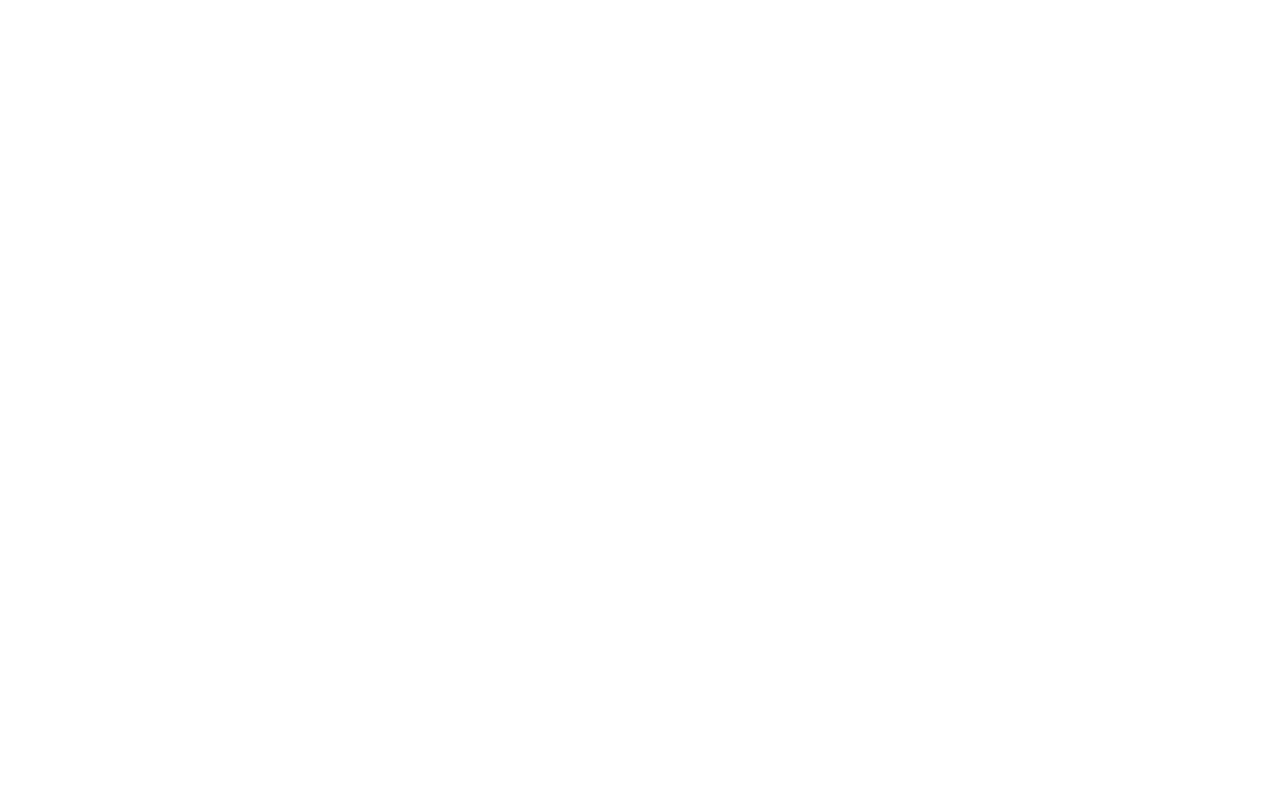
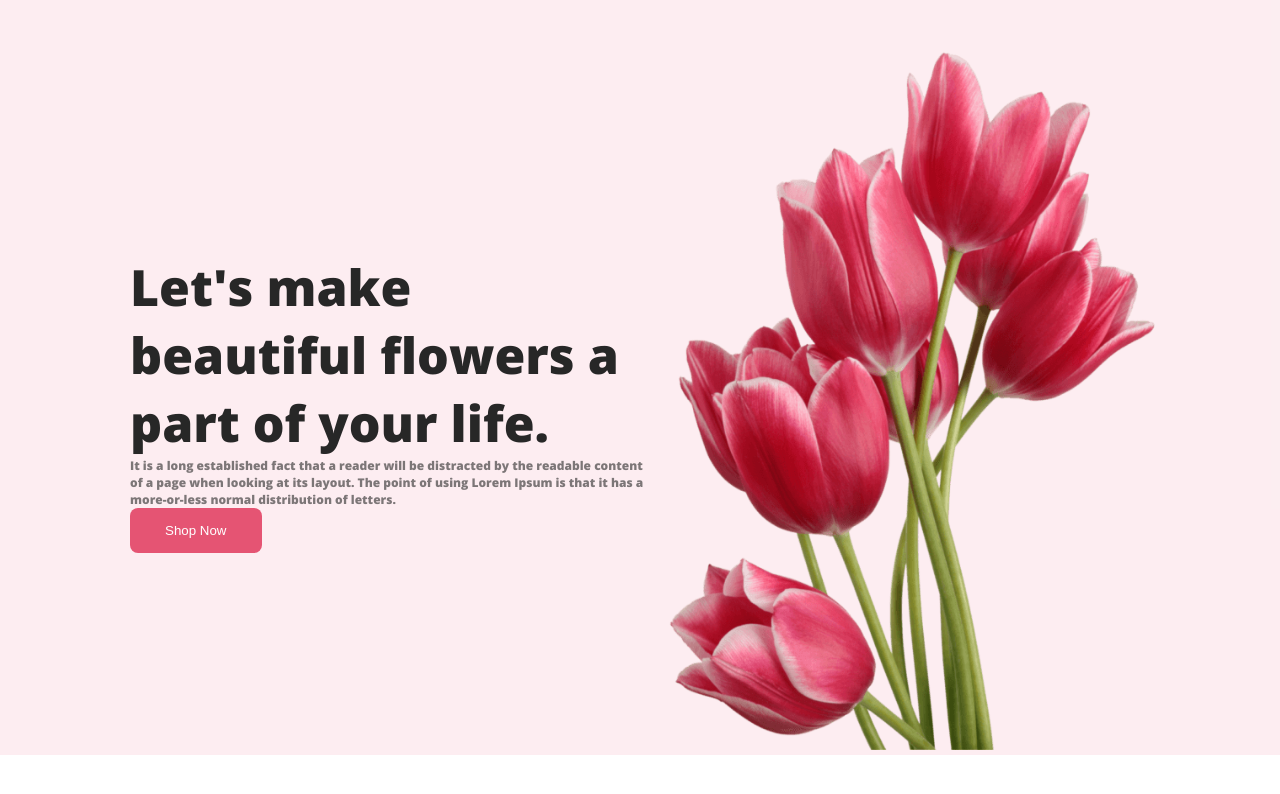
Before and after one commit to Humairaa1/Flower-Shop-Webpage, a plain HTML site: page index.html in a window 1280 px wide. Drawn offline with nearby package versions, Linux system fonts and the light colour scheme.

Commit message:
header complete

```diff
--- a/index.html
+++ b/index.html
@@ -4,8 +4,26 @@
     <meta charset="UTF-8">
     <meta name="viewport" content="width=device-width, initial-scale=1.0">
     <title>Flower Shop</title>
+    <link rel="preconnect" href="https://fonts.googleapis.com">
+<link rel="preconnect" href="https://fonts.gstatic.com" crossorigin>
+<link href="https://fonts.googleapis.com/css2?family=Lato:wght@700&family=Open+Sans:wght@800&display=swap" rel="stylesheet">
+    <link rel="stylesheet" href="styles/webstyle.css">
 </head>
 <body>
+    <header>
+        <div class="header">
+            <div class="intro">
+                <h1 class="header-title">Let's make <br> beautiful flowers a part of your life.</h1>
+                <p class="header-description">It is a long established fact that a reader will be distracted by the readable content of a page when looking at its layout. The point of using Lorem Ipsum is that it has a more-or-less normal distribution of letters.</p>
+                <button class="primary-btn">Shop Now</button>
+            </div>
+            <div >
+                <img class="header-img" src="images/pngwing 10.png" alt="">
+            </div>
+        </div>
 
+    </header>
+    <main></main>
+    <footer></footer>
 </body>
 </html>
--- /dev/null
+++ b/styles/webstyle.css
@@ -0,0 +1,42 @@
+/* shared styles */
+* {
+    margin: 0px;
+    padding: 0px;
+}
+
+body {
+    font-family: 'Lato', sans-serif;
+    font-family: 'Open Sans', sans-serif;
+}
+
+.primary-btn {
+    border-radius: 8px;
+    background: #E55473;
+    padding: 15px 35px;
+    border: none;
+    color: white;
+}
+
+/* Header section styles */
+.header {
+    background-color: #E554731A;
+    padding: 50px 100px 0px 130px;
+    display: flex;
+    align-items: center;
+}
+
+.header-title {
+    color: #272727;
+    font-size: 50px;
+}
+
+.header-description {
+    color: rgba(39, 39, 39, 0.60);
+    font-size: 12px;
+}
+
+.header-img {
+    width: 535px;
+    height: 700px;
+
+}
```
